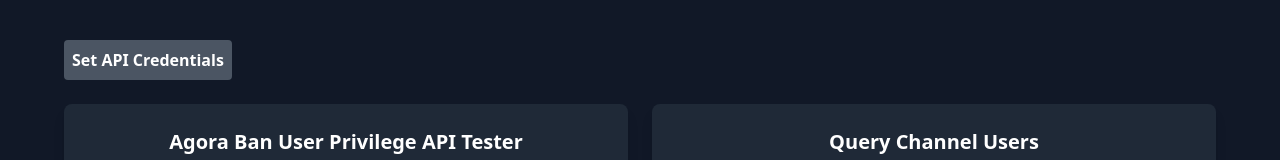
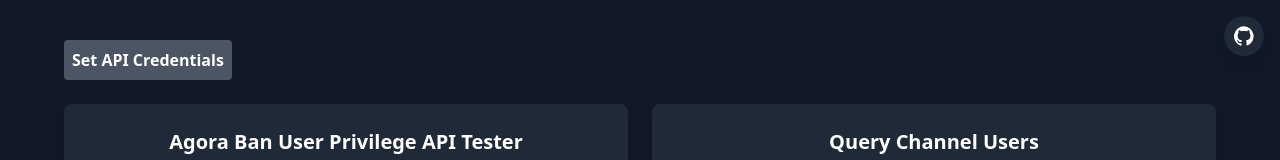
Before and after one commit to frank005/channel_mgmt, a plain HTML site: page index.html in a window 1280 px wide. Shown: the top 160 px of the page. Drawn offline with nearby package versions, Linux system fonts and the light colour scheme.

Commit message:
add github link

```diff
--- a/index.html
+++ b/index.html
@@ -332,5 +332,26 @@
                 }
             }
         </script>
+        <a
+        href="https://github.com/frank005/channel_mgmt"
+        target="_blank"
+        rel="noopener noreferrer"
+        class="fixed top-4 right-4 w-10 h-10 bg-gray-800 flex items-center justify-center rounded-full shadow-lg hover:bg-gray-700 transition"
+        title="View my GitHub"
+        >
+        <!-- Inline SVG for GitHub icon -->
+        <svg
+          class="w-5 h-5 text-white"
+          fill="currentColor"
+          viewBox="0 0 24 24"
+          aria-hidden="true"
+        >
+          <path
+            fill-rule="evenodd"
+            clip-rule="evenodd"
+            d="M12 .296a12 12 0 00-3.797 23.389c.6.111.82-.261.82-.58v-2.259c-3.338.725-4.042-1.61-4.042-1.61-.547-1.39-1.336-1.76-1.336-1.76-1.09-.746.082-.73.082-.73 1.205.084 1.84 1.237 1.84 1.237 1.07 1.835 2.807 1.305 3.492.998.107-.776.42-1.305.764-1.604-2.665-.305-5.467-1.333-5.467-5.93 0-1.31.469-2.381 1.24-3.221-.125-.303-.54-1.52.117-3.165 0 0 1.012-.324 3.317 1.23.96-.267 1.987-.399 3.009-.404 1.02.005 2.049.137 3.01.404 2.304-1.554 3.315-1.23 3.315-1.23.659 1.646.244 2.863.12 3.166.772.84 1.24 1.91 1.24 3.22 0 4.61-2.807 5.623-5.48 5.92.431.372.817 1.104.817 2.224v3.293c0 .319.218.694.824.576A12 12 0 0012 .296z"
+          ></path>
+        </svg>
+        </a>
     </body>
 </html>
```
